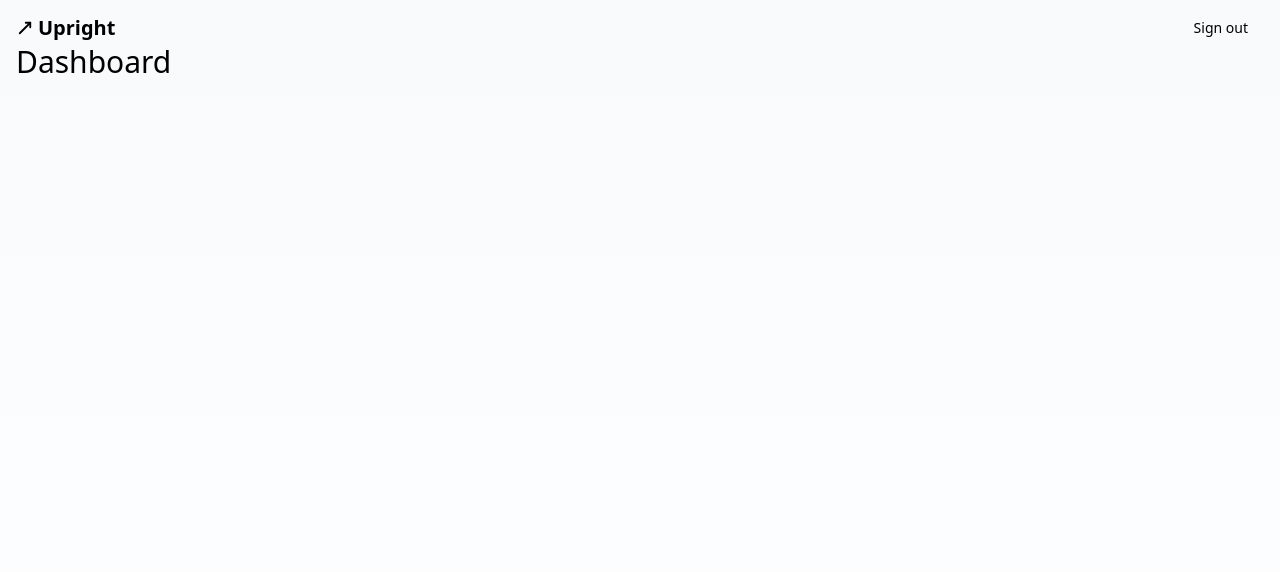
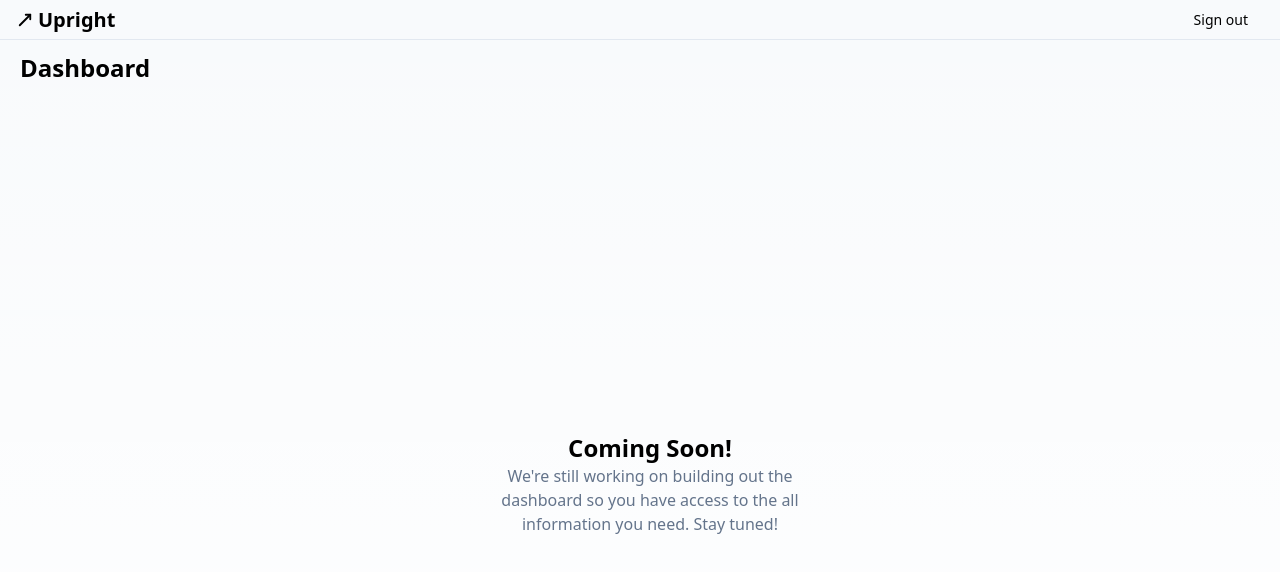
Before and after one commit to tjvonbr/upright, a Next.js app: page /dashboard in a window 1280 px wide. Shown: the top 572 px of the page. Built offline with nearby package versions, Linux system fonts and the light colour scheme; no server answers; sample sign-in values are in the browser's storage.

Commit message:
added coming soon message to dashboard

```diff
--- a/src/app/(dashboard)/dashboard/layout.tsx
+++ b/src/app/(dashboard)/dashboard/layout.tsx
@@ -20,7 +20,7 @@ export default async function DashboardLayout({
 
   return (
     <div className="min-h-screen flex flex-col">
-      <header className="h-10 py-2 px-4">
+      <header className="h-10 py-2 px-4 flex justify-between items-center border-b border-slate-200">
         <UserNav />
       </header>
       <main>{children}</main>
--- a/src/app/(dashboard)/dashboard/page.tsx
+++ b/src/app/(dashboard)/dashboard/page.tsx
@@ -1,7 +1,14 @@
 export default async function Dashboard() {
   return (
-    <div className="min-h-screen py-1 px-4">
-      <h1 className="text-3xl font-medium">Dashboard</h1>
+    <div className="pl-5 pt-3">
+      <h1 className="text-2xl font-bold">Dashboard</h1>
+      <div className="h-screen mx-auto w-1/4 flex flex-col justify-center items-center">
+        <h2 className="text-2xl font-bold">Coming Soon!</h2>
+        <p className="text-slate-500 text-center">
+          We&apos;re still working on building out the dashboard so you have
+          access to the all information you need. Stay tuned!
+        </p>
+      </div>
     </div>
   );
 }
```
